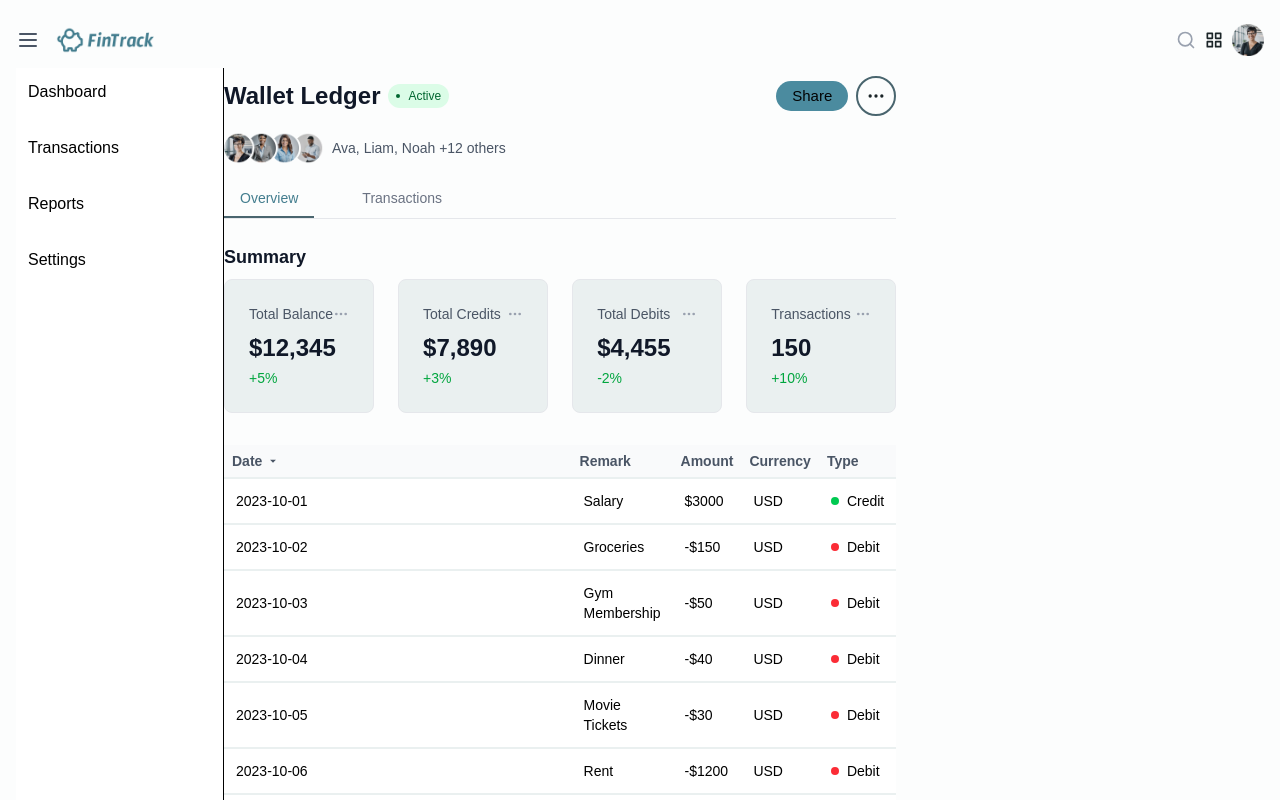
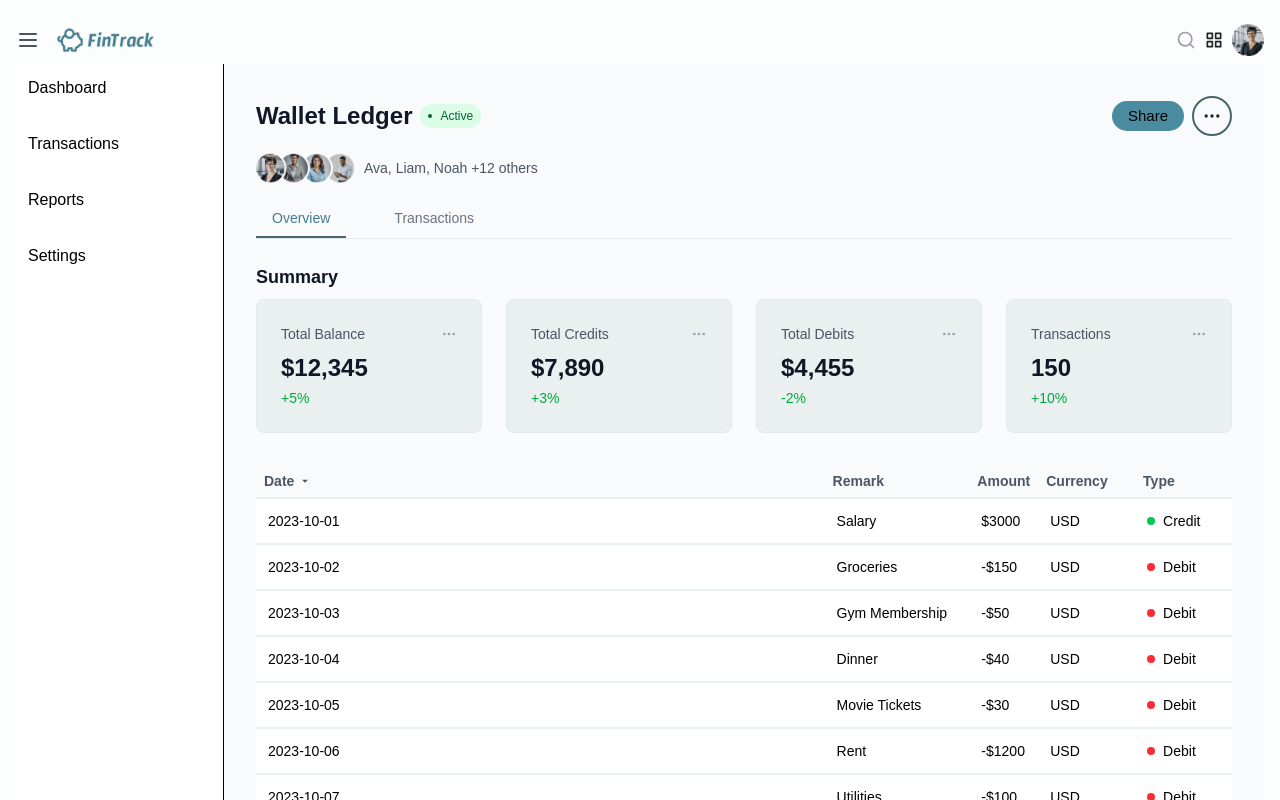
Before and after one commit to mateenOlalekan/fintrack, a Next.js app: page / in a window 1280 px wide. Shown: the top 800 px of the page. Built offline with nearby package versions, Linux system fonts and the light colour scheme.

Commit message:
Update page.tsx

```diff
--- a/src/app/page.tsx
+++ b/src/app/page.tsx
@@ -20,15 +20,15 @@ export default function FullLayout() {
   }
 
   return (
-    <div className="min-h-screen">
-      <div className="flex flex-col md:flex-row pt-1 h-full w-full">
+    <div className="min-h-screen w-full bg-gray-50">
+      <div className="flex flex-col md:flex-row w-full">
         {/* Sidebar */}
-        <aside className="hidden md:block md:w-1/4 lg:w-1/5 xl:w-1/6 bg-white border-r">
+        <aside className="hidden md:block md:w-1/4 lg:w-1/5 xl:w-1/6 bg-white border-r min-h-screen">
           <Sidebar />
         </aside>
 
         {/* Main Content */}
-        <main className="flex flex-col py-2  space-y-6 overflow-y-auto ">
+        <main className="flex-1 flex flex-col p-4 sm:p-6 lg:p-8 space-y-6">
           <Main />
           <Tail />
         </main>
```
